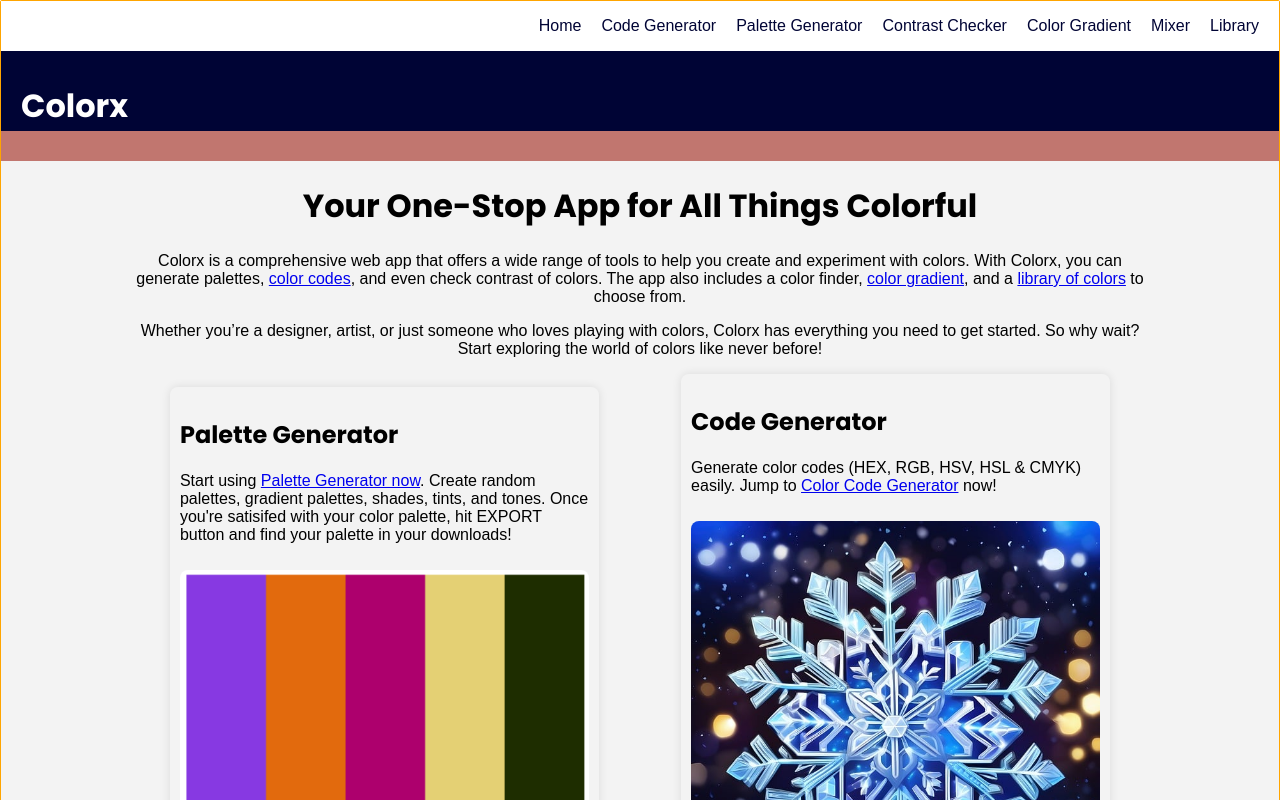
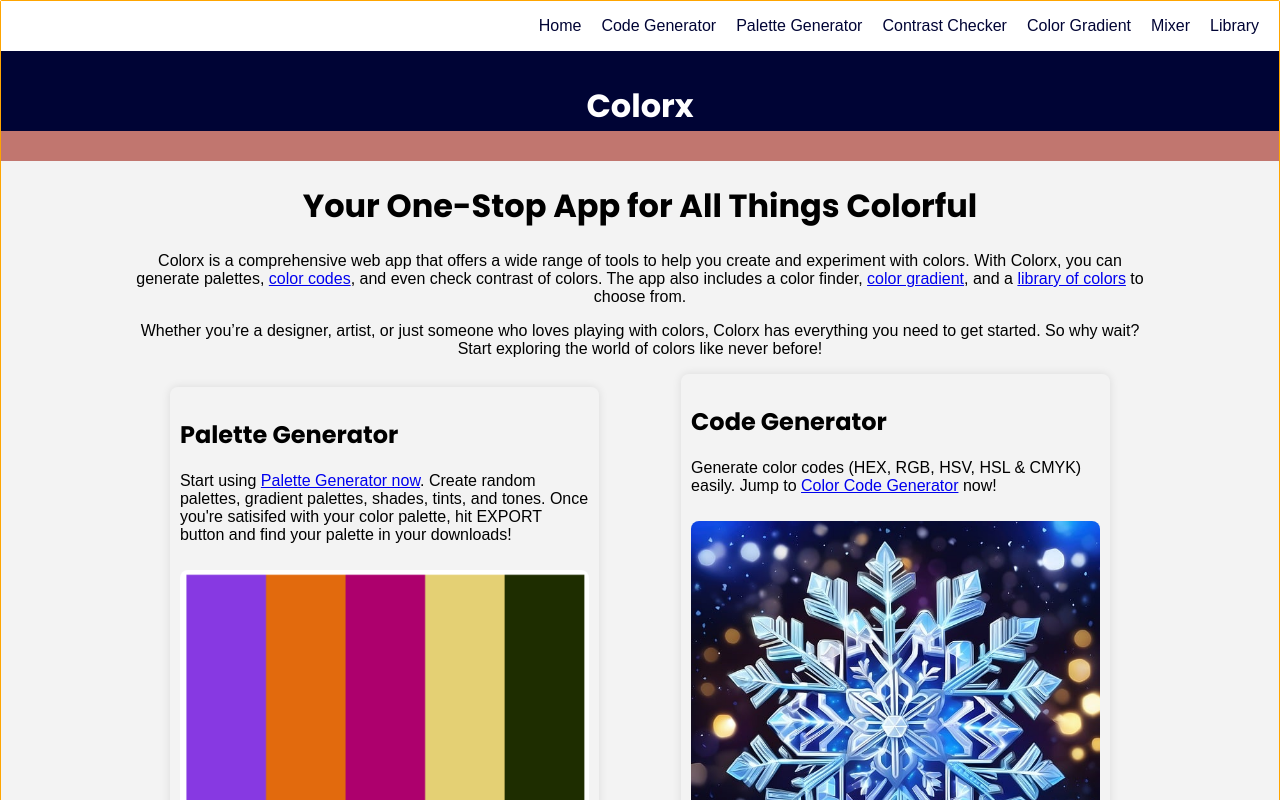
Before and after one commit to ssupercloud1/colorx, a React (Create React App) app: page / in a window 1280 px wide. Shown: the top 800 px of the page. Built offline with nearby package versions, Linux system fonts and the light colour scheme.

Commit message:
modified 404 file

```diff
--- a/public/index.html
+++ b/public/index.html
@@ -7,7 +7,7 @@
     <meta name="theme-color" content="#000000" />
     <meta
       name="description"
-      content="Web site created using create-react-app"
+      content="Colorx - Your One-Stop App for All Things Colorful"
     />
     <link rel="apple-touch-icon" href="%PUBLIC_URL%/logo192.png" />
     <!--
--- a/src/404.css
+++ b/src/404.css
@@ -11,7 +11,7 @@ body {
   display: flex;
   justify-content: center;
   align-items: center;
-  min-height: 100vh;
+  min-height: 120vh;
   margin: auto;
 }
 
--- a/src/404.js
+++ b/src/404.js
@@ -8,7 +8,7 @@ const NotFound = () => {
       <div className="not-found-error-box">
         <h1 className="not-found-h1">404</h1>
         <h2 className="not-found-h2">Page Not Found</h2>
-        <p className="not-found-p">Looks like you've stumbled into a dead end. Don't worry, it happens to the best of us.</p>
+        <p className="not-found-p">Looks like you've stumbled into a dead end. Don't worry, we'll take you back home.</p>
         <Link to="/" className="not-found-button">Take me back to Home</Link>
       </div>
 
--- a/src/App.css
+++ b/src/App.css
@@ -57,7 +57,7 @@ h1, h2, h3, h4, h5, h6 {
 .ribbon {
   background-color: #000435;
   color: #ffffff;
-  text-align: left;
+  text-align: center;
   padding: 5px;
   height: 70px;
 }
--- a/src/App.js
+++ b/src/App.js
@@ -152,7 +152,7 @@ const Colorx = () => {
         </nav>
 
         <div className="ribbon">
-          <h1 style={{ padding: '5px', textAlign: 'left', marginLeft: '10px' }}>Colorx</h1>
+          <h1 style={{ padding: '5px', textAlign: 'center', }}>Colorx</h1>
         </div>
 
         <div className="sub-ribbon">
```
